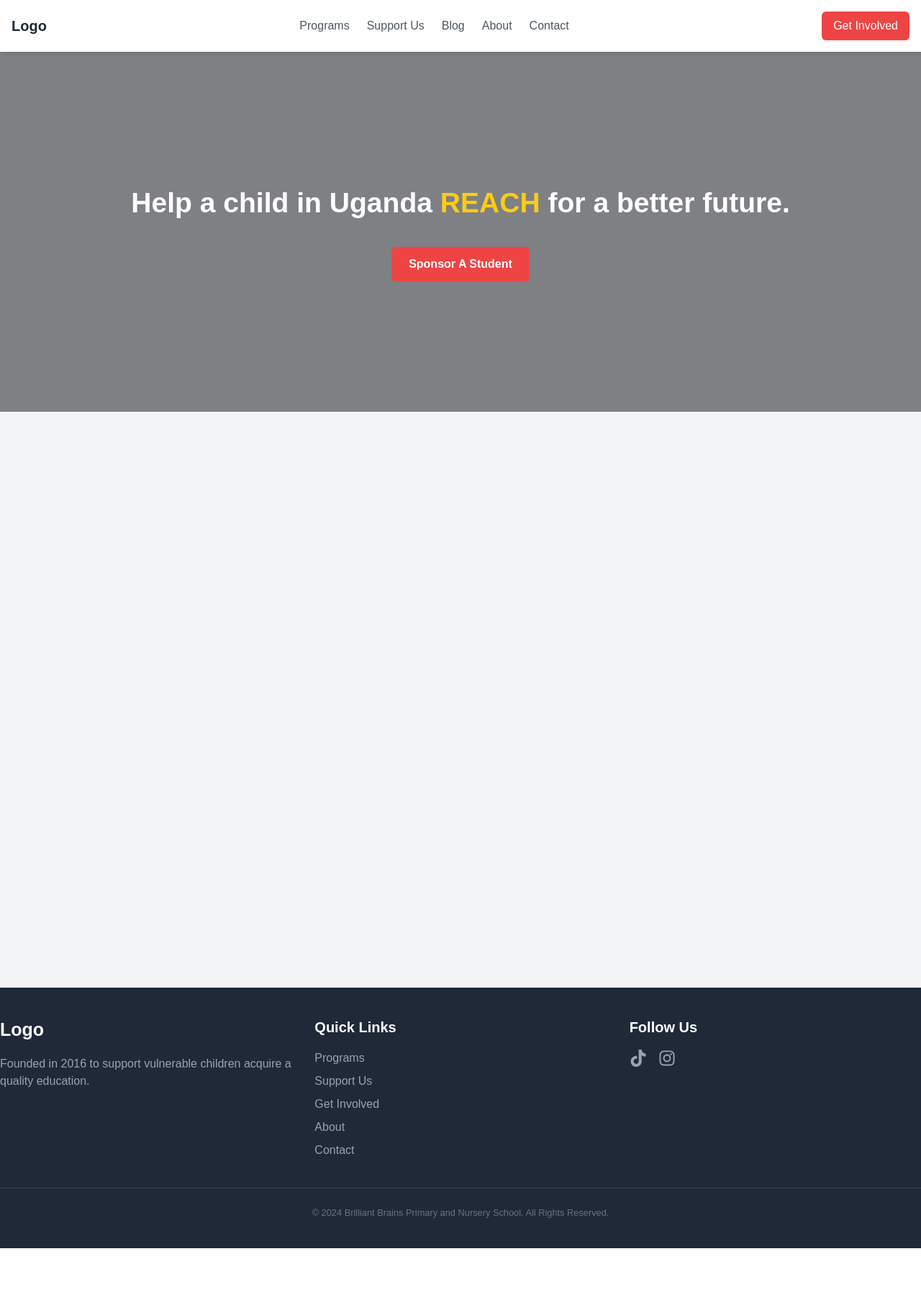
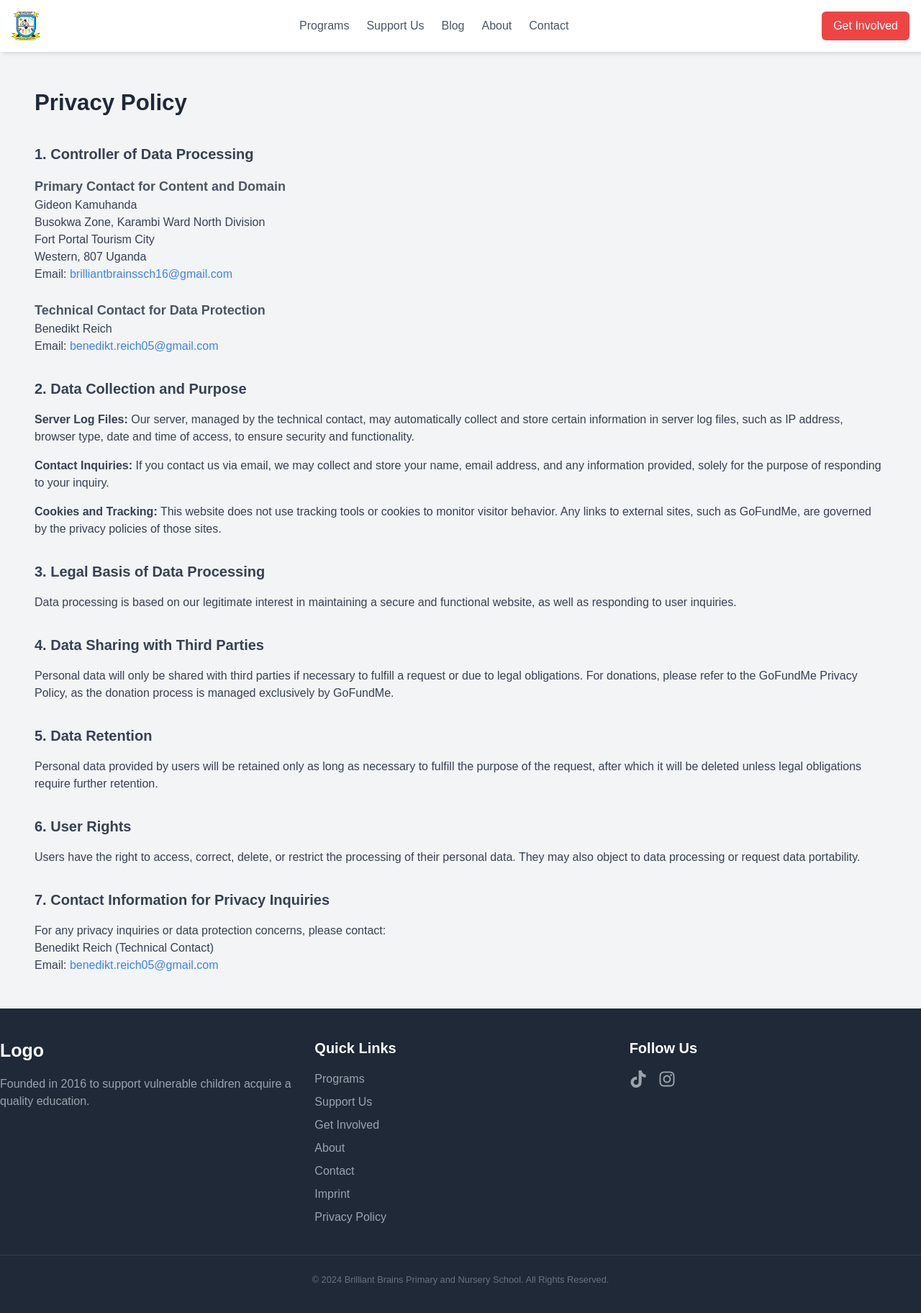
Before and after one commit to b3n3diktr/BrilliantBrainsPrimarySchool_Webpage, a React app: page /privacy-policy in a window 1280 px wide. Shown: the top 1824 px of the page at 72% size. Before the commit the page ends 1734 px from the top, so only its background shows below. Built offline with nearby package versions, Linux system fonts and the light colour scheme.

Commit message:
Moved stuff from App to Home and tried adding a Logo but does not show yet

```diff
--- a/src/App.tsx
+++ b/src/App.tsx
@@ -10,13 +10,15 @@ import About from './components/About/About';
 import Contact from './components/Contact/Contact';
 import Footer from "./components/Footer/Footer";
 import ScrollToTop from "./components/ScrollTop/ScrollTop";
+import Imprint from './components/Imprint/Imprint';
+import Home from './components/Home/Home';
+import PrivacyPolicy from './components/PrivacyPolicy/PrivacyPolicy';
 
 const App: React.FC = () => {
     return (
         <Router>
             <ScrollToTop />
             <NavBar />
-            <DonateSection />
             <div className="bg-gray-100 min-h-screen">
                 <Routes>
                     <Route path="/" element={<Home />} />
@@ -26,6 +28,8 @@ const App: React.FC = () => {
                     <Route path="/blog" element={<Blog />} />
                     <Route path="/about" element={<About />} />
                     <Route path="/contact" element={<Contact />} />
+                    <Route path="/imprint" element={<Imprint />} />
+                    <Route path="/privacy-policy" element={<PrivacyPolicy />} />
                 </Routes>
             </div>
             <Footer />
@@ -33,28 +37,4 @@ const App: React.FC = () => {
     );
 };
 
-const Home: React.FC = () => (
-    <div className="text-center py-20">
-        <h1 className="text-4xl font-bold">Welcome</h1>
-        <p className="mt-4 text-lg">Lorem ipsum dolor sit amet, consectetur adipisicing elit. Dolores exercitationem maxime neque nulla obcaecati officia officiis quaerat sequi temporibus vel? Aliquid amet dolorum, fugit id iure laudantium libero quo veritatis!</p>
-    </div>
-);
-
-const DonateSection: React.FC = () => {
-    return (
-        <div className="relative bg-gray-300 h-[500px] flex items-center justify-center text-center">
-            <div className="absolute inset-0 bg-black opacity-40"></div>
-
-            <div className="relative z-10">
-                <h1 className="text-4xl font-bold text-white">
-                    Help a child in Uganda <span className="text-yellow-400">REACH</span> for a better future.
-                </h1>
-                <button className="mt-8 px-6 py-3 bg-red-500 text-white font-semibold rounded-md hover:bg-red-600">
-                    Sponsor A Student
-                </button>
-            </div>
-        </div>
-    );
-};
-
 export default App;
--- a/src/components/Footer/Footer.tsx
+++ b/src/components/Footer/Footer.tsx
@@ -1,7 +1,6 @@
-// Footer.tsx
 import React from 'react';
 import { Link } from 'react-router-dom';
-import {FaFacebook, FaInstagram, FaYoutube, FaLinkedin, FaTiktok} from 'react-icons/fa';
+import { FaInstagram, FaTiktok} from 'react-icons/fa';
 
 const Footer: React.FC = () => {
     return (
@@ -25,6 +24,8 @@ const Footer: React.FC = () => {
                         <li><Link to="/get-involved" className="hover:text-gray-200">Get Involved</Link></li>
                         <li><Link to="/about" className="hover:text-gray-200">About</Link></li>
                         <li><Link to="/contact" className="hover:text-gray-200">Contact</Link></li>
+                        <li><Link to="/imprint" className="hover:text-gray-200">Imprint</Link></li>
+                        <li><Link to="/privacy-policy" className="hover:text-gray-200">Privacy Policy</Link></li>
                     </ul>
                 </div>
 
--- /dev/null
+++ b/src/components/Home/Home.tsx
@@ -0,0 +1,21 @@
+import React from 'react';
+
+const Home: React.FC = () => {
+    return (
+        <div>
+            <div className="relative bg-gray-300 h-[500px] flex items-center justify-center text-center">
+                <div className="absolute inset-0 bg-black opacity-40"></div>
+
+                <div className="relative z-10">
+                    <h1 className="text-4xl font-bold text-white">
+                        Help a child in Uganda <span className="text-yellow-400">REACH</span> for a better future.
+                    </h1>
+                    <button className="mt-8 px-6 py-3 bg-red-500 text-white font-semibold rounded-md hover:bg-red-600">
+                        Sponsor A Student
+                    </button>
+                </div>
+            </div>
+        </div>
+    )
+}
+export default Home;
--- a/src/components/NavBar/NavBar.tsx
+++ b/src/components/NavBar/NavBar.tsx
@@ -14,7 +14,8 @@ const NavBar = () => {
             <div className="container mx-auto flex items-center justify-between p-4">
                 {/* Logo */}
                 <div className="text-xl font-bold">
-                    <Link to="/" className="text-gray-800">Logo</Link>
+                    {/*<Link to="/" className="text-gray-800">Logo</Link>*/}
+                    <img src="src/pictures/Logo.jpeg" alt="Logo" className="h-10 w-auto mr-2"/>
                 </div>
 
                 {/* Desktop Menu */}
```
Also changed, not shown: src/pictures/Logo.jpeg (added).
